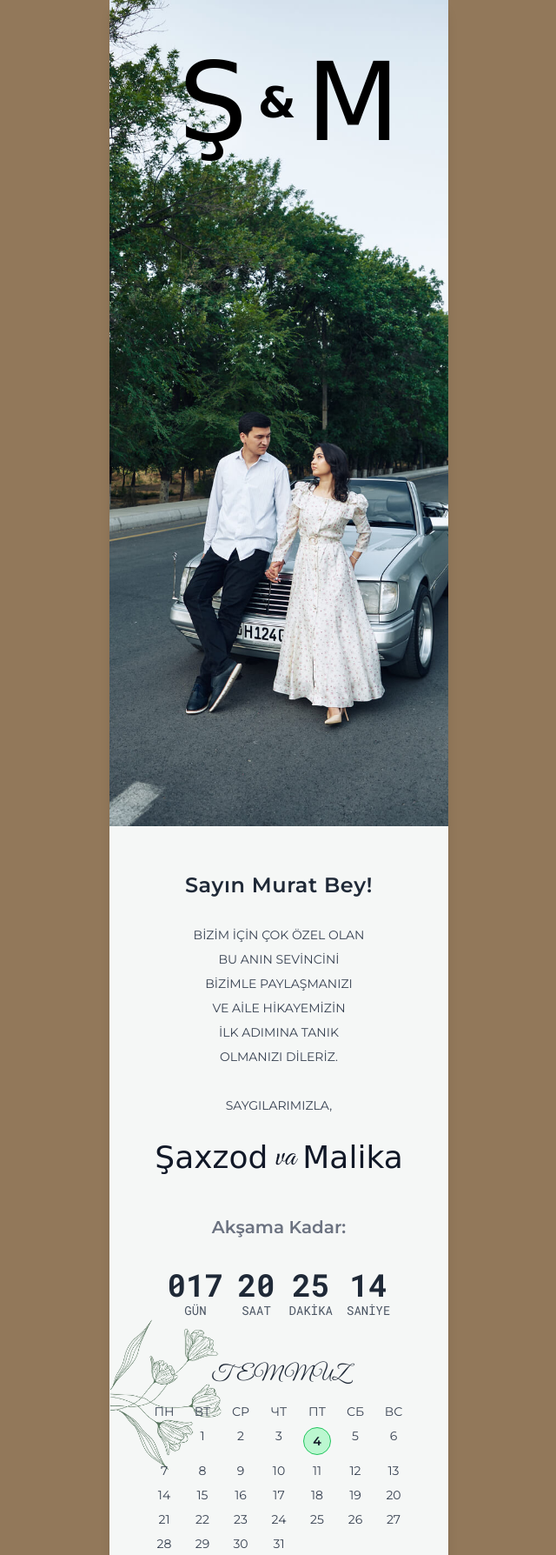
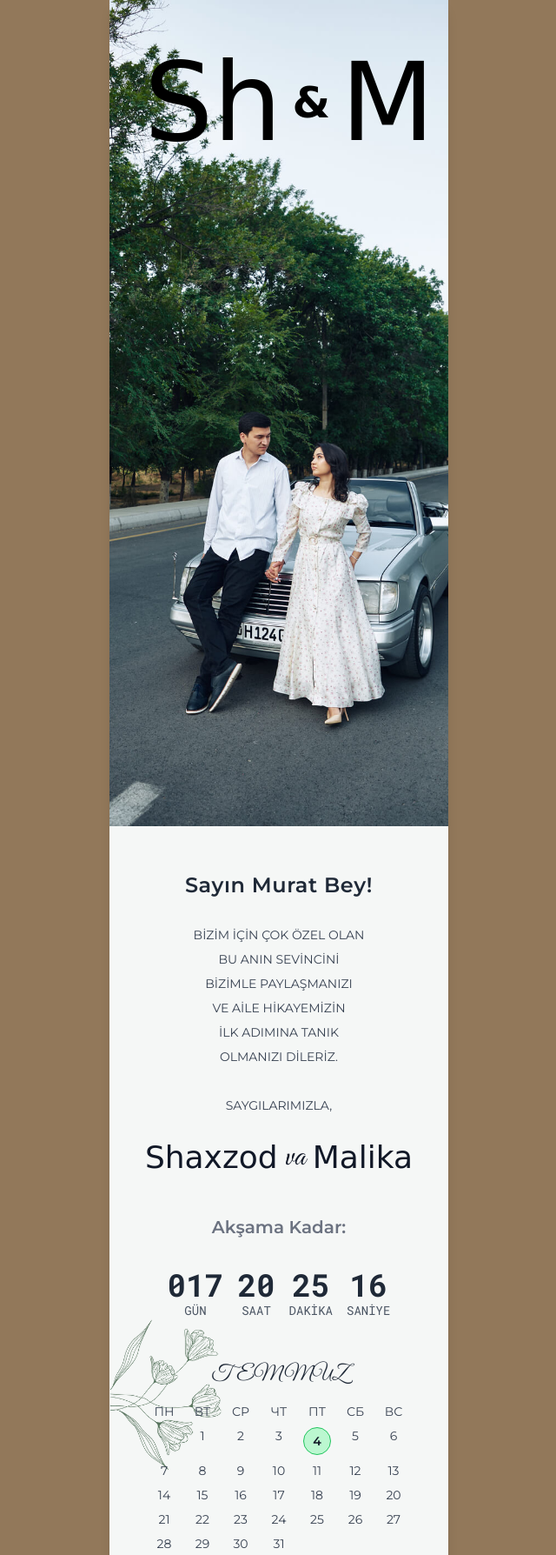
Before and after one commit to mizamov/turkcha1, a plain HTML site: page index.html in a window 1280 px wide. Shown: the top 1788 px of the page at 87% size, without its empty margins (319-959 px from the left). Drawn offline with nearby package versions, Linux system fonts and the light colour scheme; a web font is replaced by a local one.

Commit message:
fixes on audio

```diff
--- a/index.html
+++ b/index.html
@@ -4,7 +4,7 @@
 <head>
     <meta charset="UTF-8">
     <meta name="viewport" content="width=390, initial-scale=1.0">
-    <title>Şahzod & Malika</title>
+    <title>Shahzod & Malika</title>
     <!-- Tailwind PlayCDN -->
     <script src="https://cdn.tailwindcss.com"></script>
     <!-- Google Fonts: Playfair Display, Montserrat, Great Vibes, Roboto Mono -->
@@ -38,7 +38,7 @@
                 <!-- O & G -->
                 <div class="flex flex-row items-center justify-center left-3 top-7 mt-10 gap-3 relative z-20">
                     <span
-                        class="block text-[125px] font-rouge opacity-0 -translate-y-10 transition-all duration-[1.8s] ease og-anim-o og-text">Ş</span>
+                        class="block text-[125px] font-rouge opacity-0 -translate-y-10 transition-all duration-[1.8s] ease og-anim-o og-text">Sh</span>
                     <span
                         class="block text-[50px] font-rouge font-bold opacity-0 transition-all duration-[2.5s] ease og-anim-and og-text">&</span>
                     <span
@@ -75,7 +75,7 @@
             <div class="flex justify-center items-center gap-x-2">
                 <p
                     class="font-rouge text-4xl text-gray-900 leading-none opacity-0 -translate-x-full transition-all duration-700 ease-out section-3-el og-name">
-                    Şaxzod
+                    Shaxzod
                 </p>
                 <span
                     class="font-great-vibes text-4xl text-gray-900 leading-none opacity-0 transition-all duration-700 ease-out section-3-el og-name-and">va</span>
--- a/script.js
+++ b/script.js
@@ -1,16 +1,16 @@
 window.addEventListener('DOMContentLoaded', () => {
   const audio = document.getElementById('backgroundMusic');
+  let started = false;
 
-  function playAudioOnce() {
-    audio.play().catch(() => { });
-    document.removeEventListener('touchstart', playAudioOnce);
-    document.removeEventListener('click', playAudioOnce);
-    document.removeEventListener('scroll', playAudioOnce);
+  function playAudio() {
+    if (!started) {
+      audio.play().catch(() => { });
+      started = true;
+    }
   }
 
-  document.addEventListener('touchstart', playAudioOnce);
-  document.addEventListener('click', playAudioOnce);
-  document.addEventListener('scroll', playAudioOnce);
+  document.addEventListener('touchstart', playAudio, { once: true }); // mobile
+  document.addEventListener('mousedown', playAudio, { once: true }); // desktop
 
   // Musiqani avtomatik ijro etish va takrorlash
   function autoplayMusic() {
```
